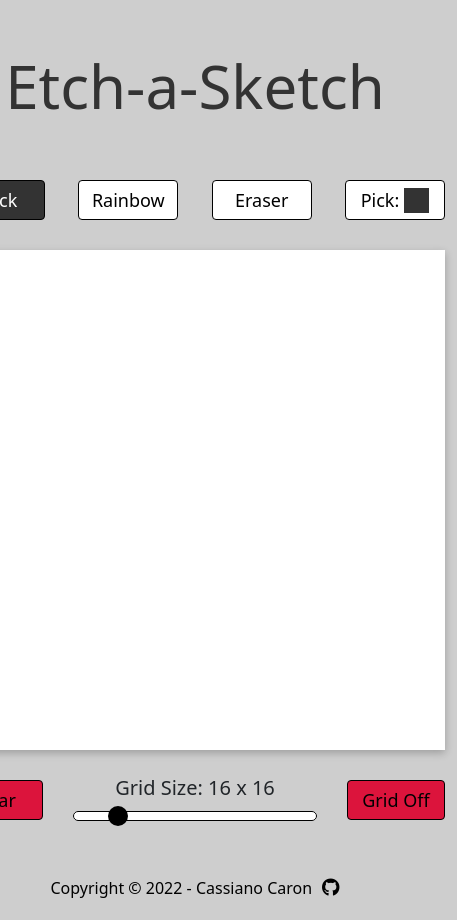
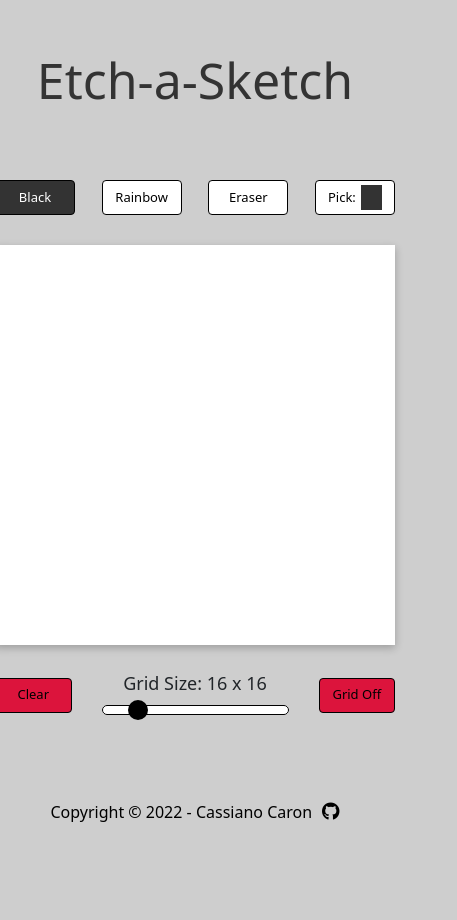
Before and after one commit to cassianocaron/etch-a-sketch, a plain HTML site: page index.html in a window 390 px wide. Shown: the whole page, 457 px wide, since content can reach past the window. After the commit the page ends 844 px from the top, so only its background shows below. Drawn offline with nearby package versions, Linux system fonts and the light colour scheme.

Commit message:
Add media queries to work on mobile

```diff
--- a/styles.css
+++ b/styles.css
@@ -63,7 +63,6 @@ body {
 }
 
 .button.active {
-  font-size: 18px;
   font-weight: 500;
   background-color: #333333;
   color: white;
@@ -195,3 +194,32 @@ input[type='range']::-webkit-slider-thumb {
 .fa-github:hover {
   transform: rotate(360deg) scale(1.2);
 }
+
+@media only screen and (max-width: 650px) {
+  .title {
+    font-size: 50px;
+  }
+
+  .button {
+    width: 80px;
+    height: 35px;
+    font-size: 13px;
+  }
+
+  .button-settings {
+    width: 400px;
+  }
+
+  .grid {
+    width: 400px;
+    height: 400px;
+  }
+
+  .grid-settings {
+    width: 400px;
+  }
+
+  #size-value {
+    font-size: 18px;
+  }
+}
```
